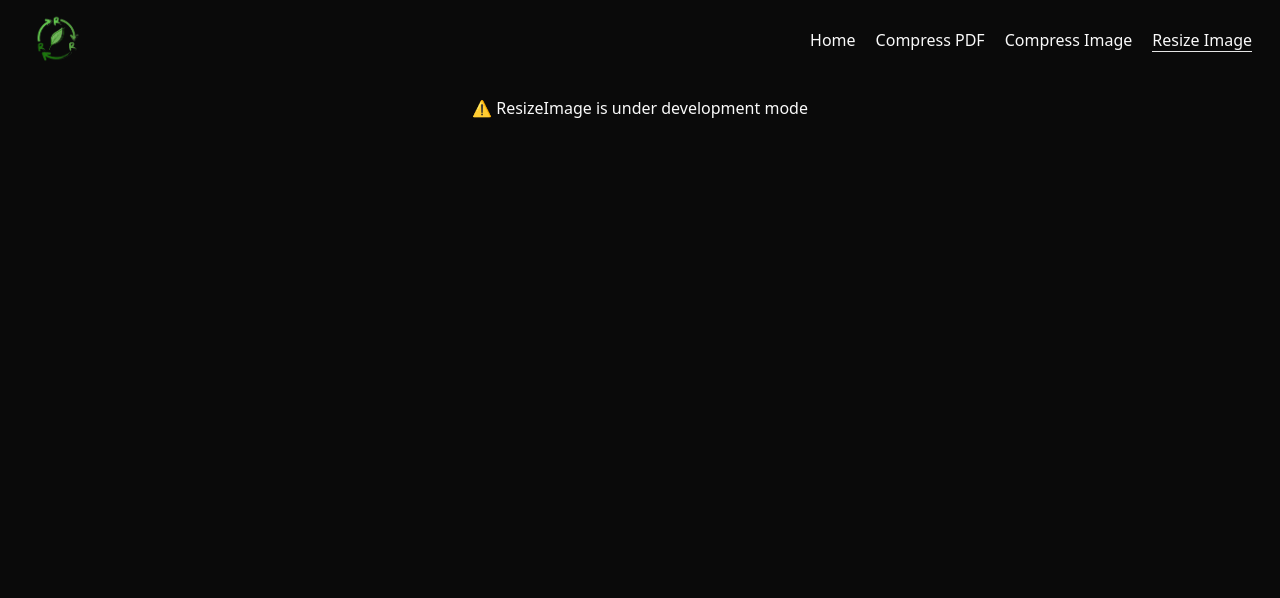
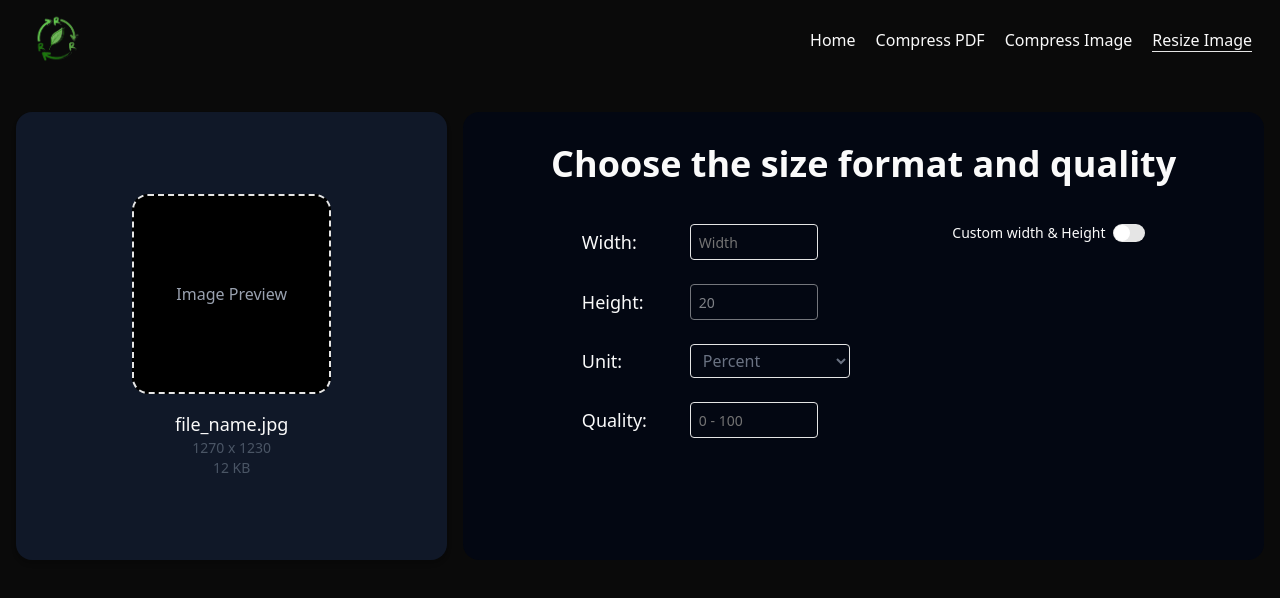
Before and after one commit to arghyadeep00/fileCompressor, a Next.js app in the folder frontend/: page /resize_image in a window 1280 px wide. Shown: the top 598 px of the page. Built offline with nearby package versions, Linux system fonts and the light colour scheme.

Commit message:
resize image ui implement

```diff
--- a/frontend/app/compress_image/page.jsx
+++ b/frontend/app/compress_image/page.jsx
@@ -17,8 +17,8 @@ const CompressImage = () => {
     return compressedImage ? URL.createObjectURL(compressedImage) : "";
   }, [compressedImage]);
 
-  const backendUrl = "https://filecompressor-nmik.onrender.com";
-  // const backendUrl = "http://localhost:4001";
+  // const backendUrl = "https://filecompressor-nmik.onrender.com";
+  const backendUrl = "http://localhost:4001";
 
   const handleOnImageUpload = (e) => {
     const file = e.target.files[0];
--- a/frontend/app/compress_pdf/page.jsx
+++ b/frontend/app/compress_pdf/page.jsx
@@ -8,8 +8,8 @@ const CompressPdf = () => {
   const [pdfFile, setPdfFile] = useState(null);
   const [uploadProgress, setUploadProgress] = useState(0);
   const [response, setResponse] = useState(false);
-  const backendUrl = "https://filecompressor-nmik.onrender.com"; // https://filecompressor-nmik.onrender.com/
-  // const backendUrl = "http://localhost:4001";
+  // const backendUrl = "https://filecompressor-nmik.onrender.com"; // https://filecompressor-nmik.onrender.com/
+  const backendUrl = "http://localhost:4001";
 
   const handleFileChange = async (e) => {
     const file = e.target.files[0];
--- a/frontend/app/resize_image/page.jsx
+++ b/frontend/app/resize_image/page.jsx
@@ -1,9 +1,115 @@
-import React from 'react'
-
+import React from "react";
+import { MdOutlineCloudUpload } from "react-icons/md";
+import { Input } from "@/components/ui/input";
+import { Switch } from "@/components/ui/switch";
+import { Label } from "@/components/ui/label";
 const ResizeImage = () => {
   return (
-    <div className='text-center'>⚠ ResizeImage is under development mode</div>
-  )
-}
+    <div className="w-full">
+      {!true ? (
+        <div className="w-full">
+          <h1 className="text-4xl sm:text-6xl font-bold text-center">
+            Resize an Image
+          </h1>
+          <label htmlFor="file">
+            <div className="w-[70%] sm:w-1/2 h-[20vh] sm:h-[30vh] flex flex-col gap-3 justify-center items-center cursor-pointer border rounded-2xl m-auto mt-10 relative overflow-hidden">
+              <MdOutlineCloudUpload className="text-5xl" />
+              Select Here to Image Upload
+              <div className="w-[20%] h-full absolute left-0 bg-[#ffffff11]"></div>
+            </div>
+          </label>
+          <input type="file" className="hidden" name="" id="file" />
+        </div>
+      ) : (
+        <div className="w-full h-[60vh] flex flex-col sm:flex-row gap-4 p-4">
+          {/* Left Image Preview Section */}
+          <div className="sm:w-[35%] h-full flex flex-col items-center justify-center rounded-2xl bg-gray-900 shadow-md p-4">
+            <div className="w-[50%] aspect-square border-2 border-dashed rounded-2xl flex items-center justify-center bg-black">
+              <span className="text-gray-400">Image Preview</span>
+            </div>
+            <div className="mt-4 text-center">
+              <p className="text-lg font-medium">file_name.jpg</p>
+              <p className="text-sm text-gray-600">1270 x 1230</p>
+              <p className="text-sm text-gray-600">12 KB</p>
+            </div>
+          </div>
 
-export default ResizeImage
+          {/* Right Control Panel */}
+          <div className="sm:w-[65%] p-4 h-full bg-gray-950 rounded-2xl flex flex-col items-center px-4">
+            <h1 className="text-center text-2xl sm:text-4xl font-bold mt-4">
+              Choose the size format and quality
+            </h1>
+            <div className="flex justify-evenly flex-col sm:flex-row w-full">
+              <div className="mt-10 space-y-6">
+                {/* Width Input */}
+                <div className="flex flex-row items-center gap-3">
+                  <label htmlFor="width" className="text-lg font-medium w-24">
+                    Width:
+                  </label>
+                  <Input
+                    type="number"
+                    className="w-full sm:w-32 border rounded px-2 py-1"
+                    placeholder="Width"
+                    id="width"
+                  />
+                </div>
+
+                {/* Height Input */}
+                <div className="flex flex-row items-center gap-3">
+                  <label htmlFor="height" className="text-lg font-medium w-24">
+                    Height:
+                  </label>
+                  <Input
+                    type="number"
+                    className="w-full sm:w-32 border rounded px-2 py-1"
+                    placeholder="Height"
+                    id="height"
+                    disabled={true}
+                    value={20}
+                  />
+                </div>
+
+                {/* Unit Dropdown */}
+                <div className="flex flex-row items-center gap-3">
+                  <label htmlFor="unit" className="text-lg font-medium w-24">
+                    Unit:
+                  </label>
+                  <select
+                    id="unit"
+                    className="w-full sm:w-40 border rounded px-2 p-1 text-gray-500"
+                  >
+                    <option value="percent">Percent</option>
+                    <option value="pixel">Pixel</option>
+                    <option value="cm">Centimeter</option>
+                    <option value="inch">Inches</option>
+                  </select>
+                </div>
+
+                {/* Quality Input */}
+                <div className="flex flex-row items-center gap-3">
+                  <label htmlFor="quality" className="text-lg font-medium w-24">
+                    Quality:
+                  </label>
+                  <Input
+                    type="number"
+                    id="quality"
+                    className="w-full sm:w-32 border rounded px-2 py-1"
+                    placeholder="0 - 100"
+                  />
+                </div>
+              </div>
+              <div className="mt-10 space-y-6">
+                <div className="flex items-center space-x-2">
+                  <Label htmlFor="width-height">Custom width & Height</Label>
+                  <Switch id="width-height" />
+                </div>
+              </div>
+            </div>
+          </div>
+        </div>
+      )}
+    </div>
+  );
+};
+
+export default ResizeImage;
--- /dev/null
+++ b/frontend/components/ui/label.jsx
@@ -0,0 +1,23 @@
+"use client"
+
+import * as React from "react"
+import * as LabelPrimitive from "@radix-ui/react-label"
+
+import { cn } from "@/lib/utils"
+
+function Label({
+  className,
+  ...props
+}) {
+  return (
+    <LabelPrimitive.Root
+      data-slot="label"
+      className={cn(
+        "flex items-center gap-2 text-sm leading-none font-medium select-none group-data-[disabled=true]:pointer-events-none group-data-[disabled=true]:opacity-50 peer-disabled:cursor-not-allowed peer-disabled:opacity-50",
+        className
+      )}
+      {...props} />
+  );
+}
+
+export { Label }
--- /dev/null
+++ b/frontend/components/ui/switch.jsx
@@ -0,0 +1,29 @@
+"use client"
+
+import * as React from "react"
+import * as SwitchPrimitive from "@radix-ui/react-switch"
+
+import { cn } from "@/lib/utils"
+
+function Switch({
+  className,
+  ...props
+}) {
+  return (
+    <SwitchPrimitive.Root
+      data-slot="switch"
+      className={cn(
+        "peer data-[state=checked]:bg-black data-[state=unchecked]:bg-input focus-visible:border-ring focus-visible:ring-ring/50 dark:data-[state=unchecked]:bg-input/80 inline-flex h-[1.15rem] w-8 shrink-0 items-center rounded-full border border-transparent shadow-xs transition-all outline-none focus-visible:ring-[3px] disabled:cursor-not-allowed disabled:opacity-50",
+        className
+      )}
+      {...props}>
+      <SwitchPrimitive.Thumb
+        data-slot="switch-thumb"
+        className={cn(
+          "bg-white dark:data-[state=unchecked]:bg-foreground dark:data-[state=checked]:bg-primary-foreground pointer-events-none block size-4 rounded-full ring-0 transition-transform data-[state=checked]:translate-x-[calc(100%-2px)] data-[state=unchecked]:translate-x-0"
+        )} />
+    </SwitchPrimitive.Root>
+  );
+}
+
+export { Switch }
--- a/frontend/package.json
+++ b/frontend/package.json
@@ -13,6 +13,7 @@
     "@radix-ui/react-progress": "^1.1.7",
     "@radix-ui/react-slider": "^1.3.5",
     "@radix-ui/react-slot": "^1.2.3",
+    "@radix-ui/react-switch": "^1.2.5",
     "axios": "^1.10.0",
     "class-variance-authority": "^0.7.1",
     "clsx": "^2.1.1",
```
Also changed, not shown: 2 other files (tests, documents, lock files or other folders).
